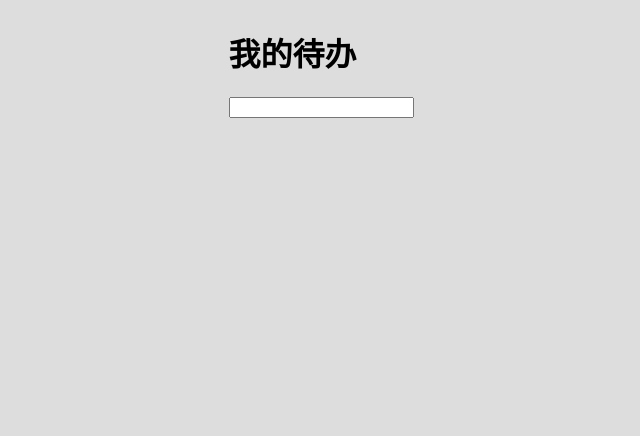
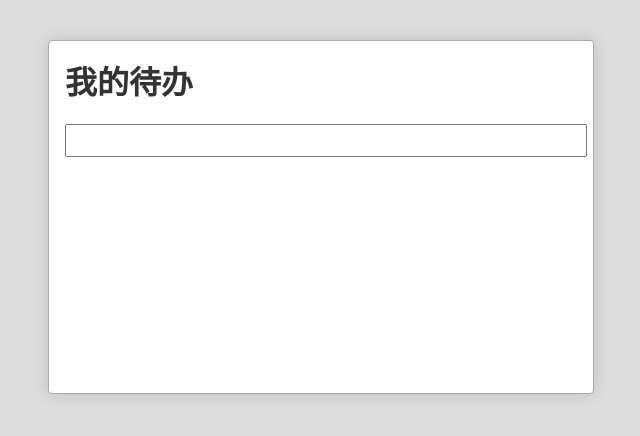
Before and after one commit to weinaisha/project-react, a React (Create React App) app: page / in a window 1280 px wide. Shown: the top 436 px of the page, without its empty margins (319-959 px from the left). Built offline with nearby package versions, Linux system fonts and the light colour scheme.

Commit message:
添加样式

```diff
--- a/src/App.css
+++ b/src/App.css
@@ -1,14 +1,21 @@
-App{
+.App {
   color: #333;
   border: 1px solid #aaa;
   border-radius: 4px;
   background: white;
   margin: 2em;
-  padding: 0 1em;
+  padding:1em;
   min-height: 20em;
   min-width: 32em;
   box-shadow: 0 0 1em hsla(0,0%,0%,0.15);
 }
-App ol>li{
-  list-style-type: none;
+.App h1{
+  margin-top:0;
 }
+.App > .todoList> li{
+list-style: none;
+}
+.App > .todoList{
+  padding: 0;
+  margin: 0;
+}
--- a/src/App.js
+++ b/src/App.js
@@ -1,6 +1,8 @@
 import React,{Component} from 'react'
 import TodoInput from './TodoInput'
 import TodoItem from './TodoItem'
+import './App.css'
+
 class App extends Component{
   constructor(props){
     super(props)
@@ -16,17 +18,18 @@ class App extends Component{
       return (
         <li key={index}>
           <TodoItem key={index} todo={item}
-          onDelete={this.delete.bind(this)}/>
+          onDelete={this.delete.bind(this)}
+          onToggle={this.toggle.bind(this)}/>
         </li>
       )
     })
     return (
-      <div className='TodoWrapper'>
+      <div className='App'>
         <h1>我的待办</h1>
         <TodoInput content={this.state.newTodo}
         onSubmit={this.addTodo.bind(this)}
         onChange={this.changeTitle.bind(this)} />
-        <ol>
+        <ol className="todoList">
           {todos}
         </ol>
       </div>
@@ -56,6 +59,11 @@ class App extends Component{
     todo.deleted=true
     this.setState(this.state)
   }
+  //标记已完成/未完成
+  toggle(todo){
+    todo.status = todo.status === 'completed' ? '' : 'completed'
+    this.setState(this.state)
+  }
 }
 let id=0
 function getId(){
--- /dev/null
+++ b/src/TodoInput.css
@@ -0,0 +1,7 @@
+.TodoInput{
+  width: 100%;
+  line-height: 1.8;
+  margin-bottom: 1em;
+  font-size: 16px;
+  padding: 0 .2em;
+}
--- a/src/TodoInput.js
+++ b/src/TodoInput.js
@@ -1,10 +1,11 @@
 import React,{Component} from 'react'
+import'./TodoInput.css'
 
 export default class TodoInput extends Component{
     render(){
         return (
-            <div className="todoInput">
-                <input type="text" value={this.props.content}
+            <div>
+                <input className="TodoInput" type="text" value={this.props.content}
                 onKeyPress={this.submit.bind(this)}
                 onChange={this.changeTitle.bind(this)}/>
             </div>
--- /dev/null
+++ b/src/TodoItem.css
@@ -0,0 +1,13 @@
+.TodoItem{
+  padding: .5em;
+  display: -ms-flexbox;
+  display: flex;
+  -ms-flex-align: center;
+  align-items: center;
+  justify-content: space-between;
+  font-size: 16px;
+}
+.TodoItem>.title{
+  padding: 0 .5em;
+  text-align: center;
+}
--- a/src/TodoItem.js
+++ b/src/TodoItem.js
@@ -1,10 +1,14 @@
 import React,{Component} from 'react'
-
+import './TodoItem.css'
 export default class TodoItem extends Component{
     render(){
         return(
-            <div>
-                {this.props.todo.title}
+            <div className="TodoItem">
+                <div>
+                    <input className="title" type="checkbox" checked={this.props.todo.status === 'completed'}
+                    onChange={this.toggle.bind(this)}/>
+                    {this.props.todo.title}
+                </div>
                 <button onClick={this.delete.bind(this)}>删除</button>
             </div>
         )
@@ -12,4 +16,7 @@ export default class TodoItem extends Component{
     delete(){
         this.props.onDelete(this.props.todo)
     }
+    toggle(){
+        this.props.onToggle(this.props.todo)
+    }
 }
--- a/src/index.js
+++ b/src/index.js
@@ -1,6 +1,7 @@
 import React from 'react';
 import ReactDOM from 'react-dom';
 import './index.css';
+import './App.css'
 import App from './App';
 import registerServiceWorker from './registerServiceWorker';
 
```
Also changed, not shown: src/index.css (line endings or trailing spaces).
